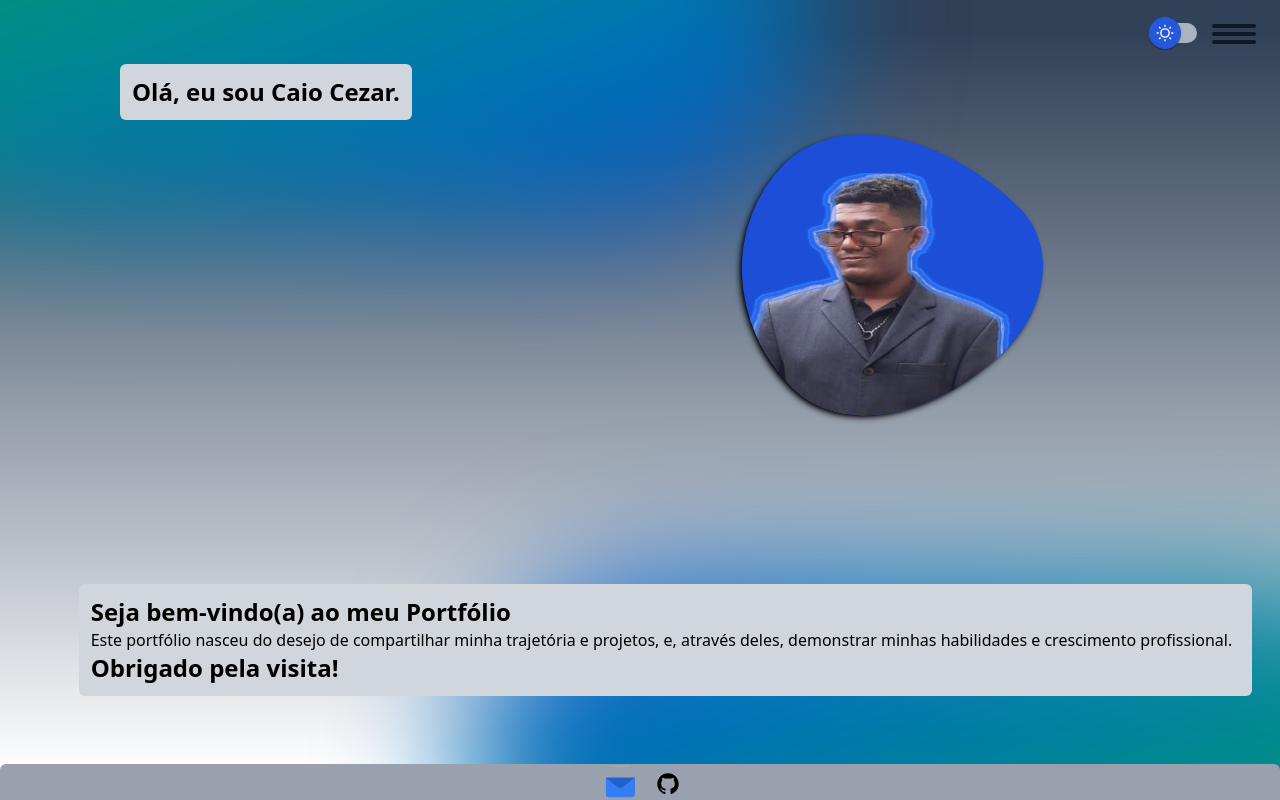
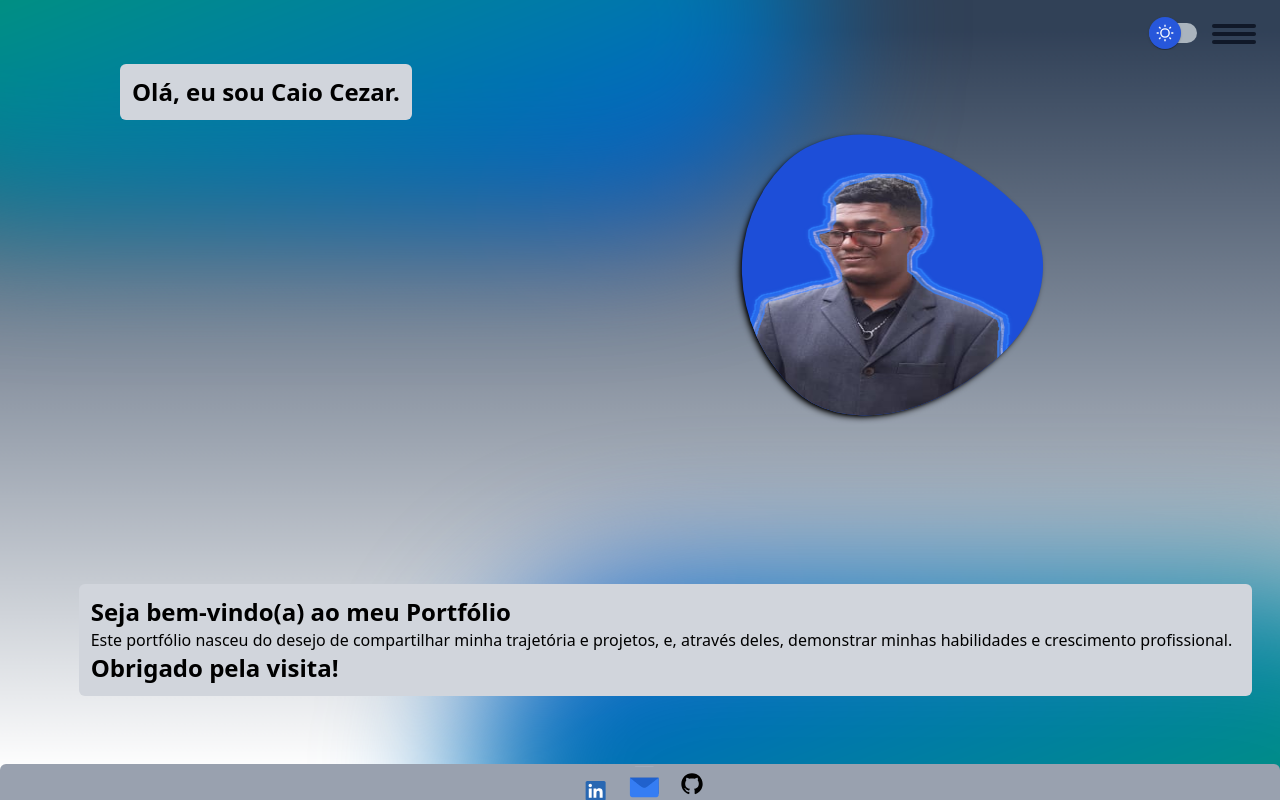
Before and after one commit to SrCaioz/portfolio, a React (Vite) app: page / in a window 1280 px wide. Built offline with nearby package versions, Linux system fonts and the light colour scheme.

Commit message:
Update: Footer add animate.css

```diff
--- a/src/Components/Footer.jsx
+++ b/src/Components/Footer.jsx
@@ -1,15 +1,20 @@
 import HoverFunc from "../scripts/HoverFunc";
 import Github from "../assets/animations/githubjson.json";
 import Email from "../assets/animations/email.json"
+import Linkedin from "../assets/animations/linkedin.json"
+import 'animate.css';
 
 export default function Footer() {
 	return (
 		<footer className="absolute -bottom-1 w-screen rounded-t-md bg-gray-400 dark:bg-gray-700">
-			<div className="flex justify-center align-middle">
-				<a href="mailto:caiocezar.domingosdeoliveira@gmail.com" rel="noopener noreferrer">
+			<div className="flex justify-center items-center ">
+				<a href="https://www.linkedin.com/in/caio-cezar-domingos-de-oliveira-01b389228/" target="_blank" rel="noopener noreferrer" className="animate__animated animate__repeat-1 animate__fadeInDown">
+					<HoverFunc myImages={Linkedin} />
+				</a>
+				<a href="mailto:caiocezar.domingosdeoliveira@gmail.com" rel="noopener noreferrer" className="animate__animated animate__repeat-1 animate__fadeInDown">
 					<HoverFunc myImages={Email} />
 				</a>
-				<a href="https://github.com/Skarzyll" target="_blank" rel="noopener noreferrer">
+				<a href="https://github.com/Skarzyll" target="_blank" rel="noopener noreferrer" className="animate__animated animate__repeat-1 animate__fadeInDown">
 					<HoverFunc myImages={Github} />
 				</a>
 			</div>
```
